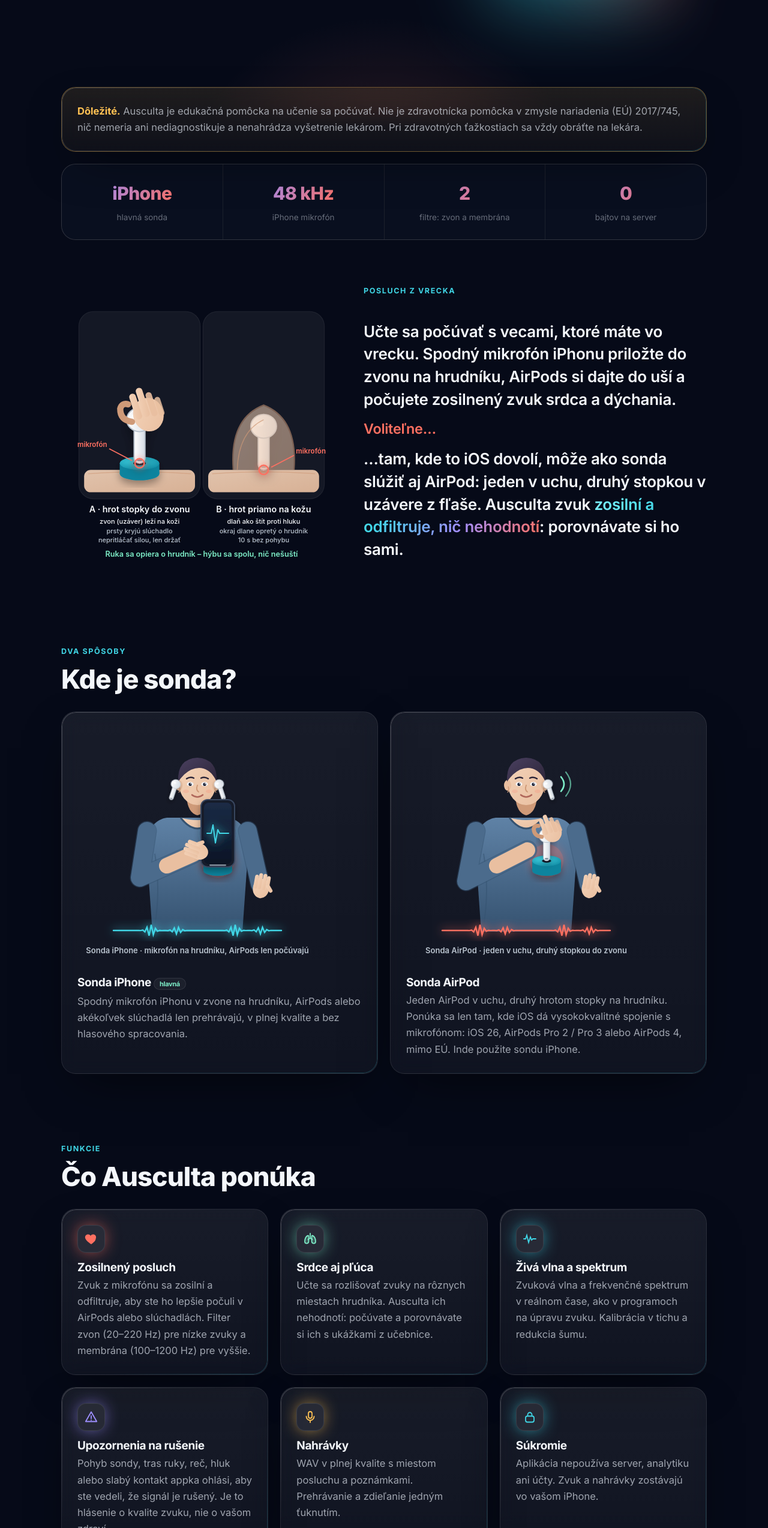
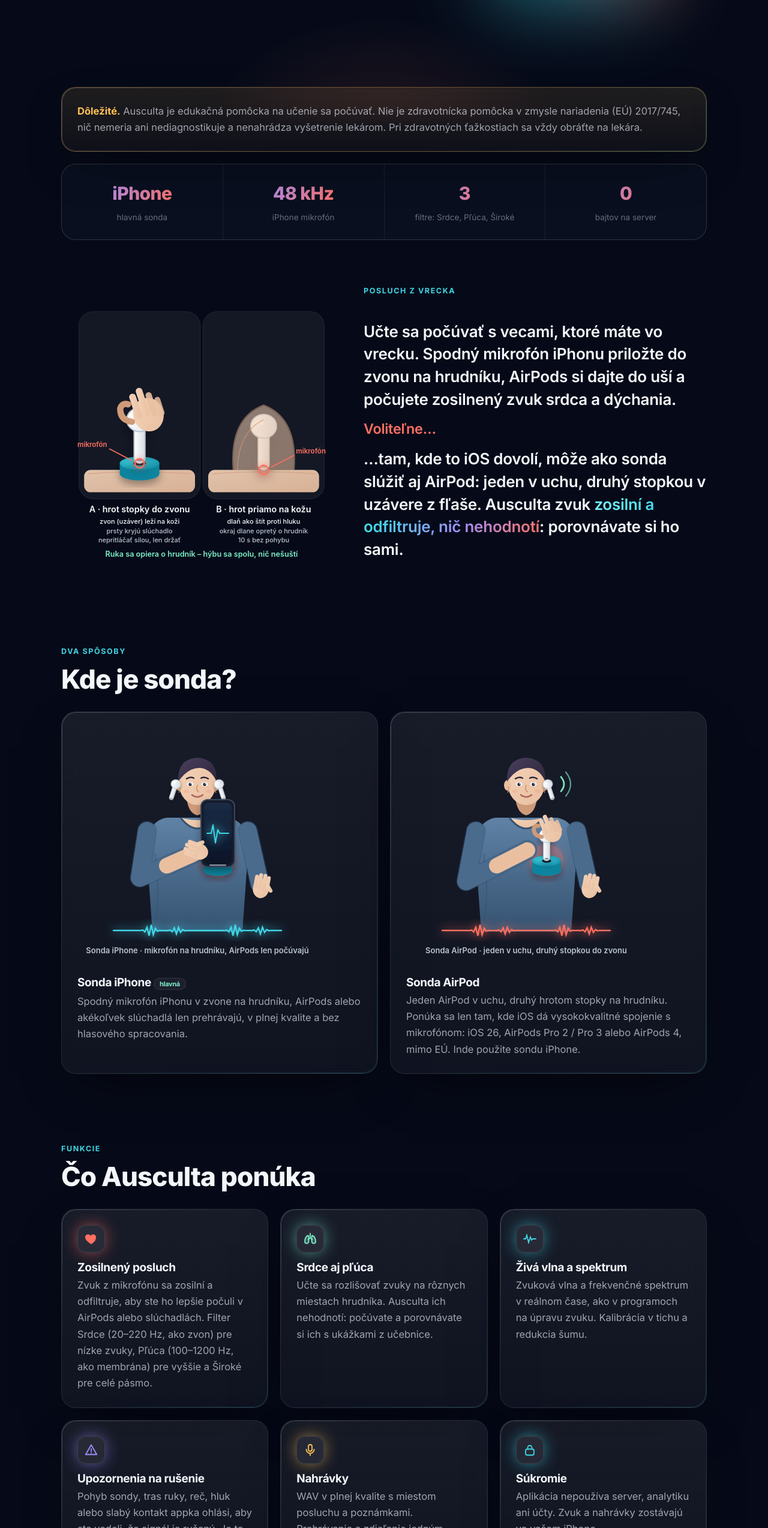
Before and after one commit to dzanino/ausculta-web, a plain HTML site: page index.html in a window 1280 px wide. Shown: the part 861-3408 px from the top of the page at 60% size. Drawn offline with Linux system fonts and the light colour scheme.

Commit message:
Sync with AirPods-Pulse: filter names as in the app, study protocol PDF removed

```diff
--- a/index.html
+++ b/index.html
@@ -14,6 +14,8 @@
 <link rel="preconnect" href="https://fonts.googleapis.com"><link rel="preconnect" href="https://fonts.gstatic.com" crossorigin>
 <link href="https://fonts.googleapis.com/css2?family=Inter:wght@400;500;600;700;800&display=swap" rel="stylesheet">
 <link rel="stylesheet" href="assets/style.css">
+
+
 
 
 <link rel="alternate" hreflang="sk" href="index.html"><link rel="alternate" hreflang="en" href="en/index.html">
@@ -63,7 +65,7 @@
 <div class="band reveal" style="margin-top:20px">
   <div><b class="grad">iPhone</b><span>hlavná sonda</span></div>
   <div><b class="grad">48 kHz</b><span>iPhone mikrofón</span></div>
-  <div><b class="grad">2</b><span>filtre: zvon a membrána</span></div>
+  <div><b class="grad">3</b><span>filtre: Srdce, Pľúca, Široké</span></div>
   <div><b class="grad">0</b><span>bajtov na server</span></div>
 </div>
 
@@ -90,7 +92,7 @@
   <span class="eyebrow">Funkcie</span>
   <h2>Čo Ausculta ponúka</h2>
   <div class="grid">
-    <div class="card lift"><div class="chip coral"><svg viewBox="0 0 24 24" fill="currentColor"><path d="M12 21s-7.5-4.6-9.6-9.2C.8 8.3 3 4.5 6.7 4.5c2 0 3.5 1.1 4.3 2.5.8-1.4 2.3-2.5 4.3-2.5 3.7 0 5.9 3.8 4.3 7.3C19.5 16.4 12 21 12 21z"/></svg></div><h3>Zosilnený posluch</h3><p>Zvuk z mikrofónu sa zosilní a odfiltruje, aby ste ho lepšie počuli v AirPods alebo slúchadlách. Filter zvon (20–220 Hz) pre nízke zvuky a membrána (100–1200 Hz) pre vyššie.</p></div>
+    <div class="card lift"><div class="chip coral"><svg viewBox="0 0 24 24" fill="currentColor"><path d="M12 21s-7.5-4.6-9.6-9.2C.8 8.3 3 4.5 6.7 4.5c2 0 3.5 1.1 4.3 2.5.8-1.4 2.3-2.5 4.3-2.5 3.7 0 5.9 3.8 4.3 7.3C19.5 16.4 12 21 12 21z"/></svg></div><h3>Zosilnený posluch</h3><p>Zvuk z mikrofónu sa zosilní a odfiltruje, aby ste ho lepšie počuli v AirPods alebo slúchadlách. Filter Srdce (20–220 Hz, ako zvon) pre nízke zvuky, Pľúca (100–1200 Hz, ako membrána) pre vyššie a Široké pre celé pásmo.</p></div>
     <div class="card lift"><div class="chip mint"><svg viewBox="0 0 24 24" fill="none" stroke="currentColor" stroke-width="1.8" stroke-linecap="round"><path d="M12 3v8m0 0c-1.5 0-2.5 1-3.5 2.2M12 11c1.5 0 2.5 1 3.5 2.2"/><path d="M8.5 6.5C5 7 3 12 3 16.5c0 2 1.2 3.2 3 3.2 2.6 0 3.5-2 3.5-4.5V9c0-1.5-.4-2.6-1-2.5zM15.5 6.5C19 7 21 12 21 16.5c0 2-1.2 3.2-3 3.2-2.6 0-3.5-2-3.5-4.5V9c0-1.5.4-2.6 1-2.5z" fill="currentColor" fill-opacity=".25"/></svg></div><h3>Srdce aj pľúca</h3><p>Učte sa rozlišovať zvuky na rôznych miestach hrudníka. Ausculta ich nehodnotí: počúvate a porovnávate si ich s ukážkami z učebnice.</p></div>
     <div class="card lift"><div class="chip teal"><svg viewBox="0 0 24 24" fill="none" stroke="currentColor" stroke-width="1.8" stroke-linecap="round"><path d="M2 12h3l2-6 3 12 3-9 2 5 2-2h5"/></svg></div><h3>Živá vlna a spektrum</h3><p>Zvuková vlna a frekvenčné spektrum v reálnom čase, ako v programoch na úpravu zvuku. Kalibrácia v tichu a redukcia šumu.</p></div>
     <div class="card lift"><div class="chip violet"><svg viewBox="0 0 24 24" fill="none" stroke="currentColor" stroke-width="1.8" stroke-linecap="round" stroke-linejoin="round"><path d="M12 3.5 2.8 19.5h18.4z"/><path d="M12 10v4.5M12 17.2v.1"/></svg></div><h3>Upozornenia na rušenie</h3><p>Pohyb sondy, tras ruky, reč, hluk alebo slabý kontakt appka ohlási, aby ste vedeli, že signál je rušený. Je to hlásenie o kvalite zvuku, nie o vašom zdraví.</p></div>
```
Also changed, not shown: en/index.html (+4 -2 lines), en/methodology.html (+2 -0 lines), en/privacy.html (+2 -0 lines), en/support.html (+2 -0 lines), methodology.html (+2 -0 lines), privacy.html (+2 -0 lines), support.html (+2 -0 lines), 1 other file.
